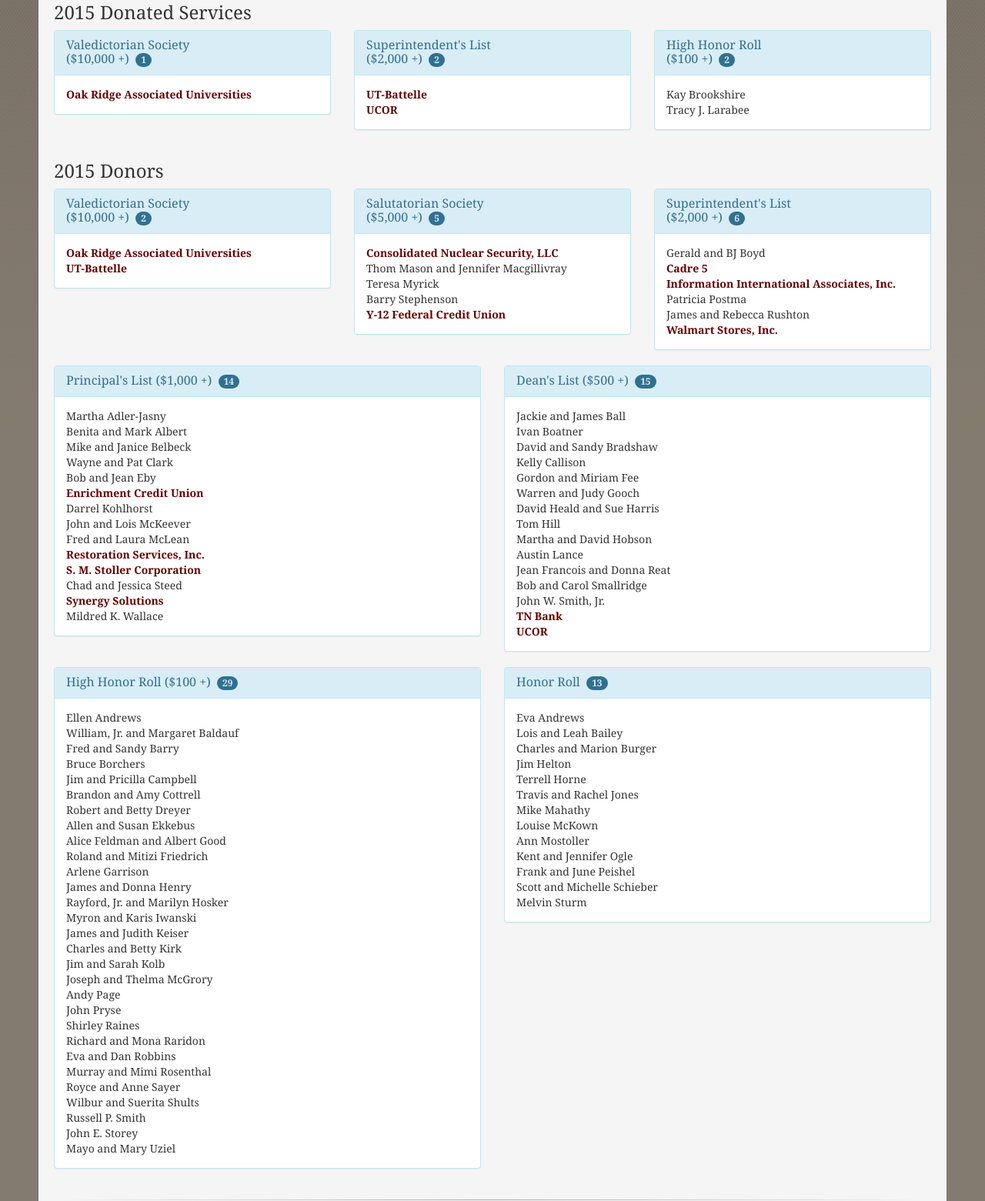
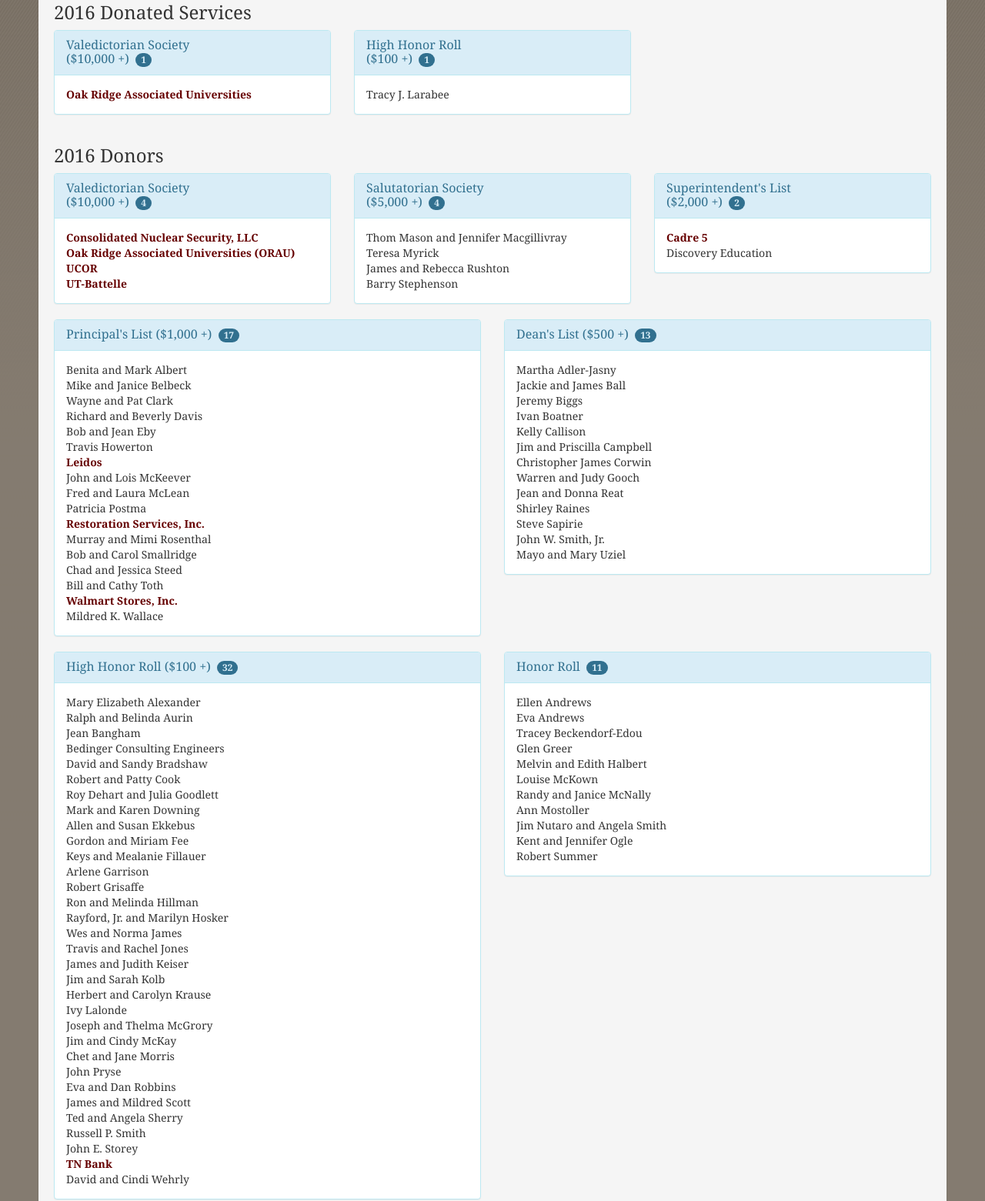
Before and after one commit to csteed/orpsef, a plain HTML site: page donors.html in a window 1280 px wide. Shown: the part 387-1948 px from the top of the page at 77% size. Drawn offline with nearby package versions, Linux system fonts and the light colour scheme.

Commit message:
updated donors

```diff
--- a/donors.html
+++ b/donors.html
@@ -74,14 +74,14 @@
     <div class="container">
       <div class="content">
         <div class="page-header">
-          <h1>ORPSEF <small>2015 Donations</small></h1>
+          <h1>ORPSEF <small>2016 Donations</small></h1>
         </div>
 
         <div class="jumbotron" style="background-color: #D9EDF7">
             <p class="lead">The Foundation’s operating costs are fully funded by the Board Members and income from investments. Therefore, <strong>every</strong> dollar donated <strong>directly</strong> impacts and enhances public education in Oak Ridge.</p>
         </div>
 
-        <h3>2015 Donated Services</h3>
+        <h3>2016 Donated Services</h3>
         <div class="row">
           <div class="col-md-4">
             <div class="panel panel-info">
@@ -93,24 +93,13 @@
               </div>
             </div>
           </div>
+
           <div class="col-md-4">
             <div class="panel panel-info">
               <div class="panel-heading">
-                <h3 class="panel-title">Superintendent's List<br>($2,000 +)&nbsp;&nbsp;<span class="badge">2</span></h3>
+                <h3 class="panel-title">High Honor Roll<br>($100 +)&nbsp;&nbsp;<span class="badge">1</span></h3>
               </div>
               <div class="panel-body">
-                <a href="http://www.ut-battelle.org/" title="UT-Battelle web site" target="_blank">UT-Battelle</a><br>
-                <a href="http://www.ucor.com/" title="UCOR Website" target="_blank">UCOR</a>
-              </div>
-            </div>
-          </div>
-          <div class="col-md-4">
-            <div class="panel panel-info">
-              <div class="panel-heading">
-                <h3 class="panel-title">High Honor Roll<br>($100 +)&nbsp;&nbsp;<span class="badge">2</span></h3>
-              </div>
-              <div class="panel-body">
-                Kay Brookshire<br>
                 Tracy J. Larabee
               </div>
             </div>
@@ -118,15 +107,17 @@
         </div>
 
 
-        <h3>2015 Donors</h3>
+        <h3>2016 Donors</h3>
         <div class="row">
           <div class="col-md-4">
             <div class="panel panel-info">
               <div class="panel-heading">
-                <h3 class="panel-title">Valedictorian Society<br>($10,000 +)&nbsp;&nbsp;<span class="badge">2</span></h3>
+                <h3 class="panel-title">Valedictorian Society<br>($10,000 +)&nbsp;&nbsp;<span class="badge">4</span></h3>
               </div>
               <div class="panel-body">
-                <a target="_blank" href="http://www.orau.org">Oak Ridge Associated Universities</a><br>
+                <a target="_blank" href="http://cns-llc.us/" title="CNS, LLC Website">Consolidated Nuclear Security, LLC</a><br>
+                <a target="_blank" href="http://www.orau.org">Oak Ridge Associated Universities (ORAU)</a><br>
+                <a href="http://www.ucor.com/" title="UCOR Website" target="_blank">UCOR</a><br>
                 <a href="http://www.ut-battelle.org/" title="UT-Battelle web site" target="_blank">UT-Battelle</a>
               </div>
             </div>
@@ -134,29 +125,30 @@
           <div class="col-md-4">
             <div class="panel panel-info">
               <div class="panel-heading">
-                <h3 class="panel-title">Salutatorian Society<br>($5,000 +)&nbsp;&nbsp;<span class="badge">5</span></h3>
+                <h3 class="panel-title">Salutatorian Society<br>($5,000 +)&nbsp;&nbsp;<span class="badge">4</span></h3>
               </div>
               <div class="panel-body">
-                <a target="_blank" href="http://cns-llc.us/" title="CNS, LLC Website">Consolidated Nuclear Security, LLC</a><br>
                 Thom Mason and Jennifer Macgillivray<br>
                 Teresa Myrick<br>
-                Barry Stephenson<br>
-                <a href="https://www.y12fcu.org/" title="Y-12 Federal Credit Union web site" target="_blank">Y-12 Federal Credit Union</a>
+                James and Rebecca Rushton<br>
+                Barry Stephenson
+                <!-- <a href="https://www.y12fcu.org/" title="Y-12 Federal Credit Union web site" target="_blank">Y-12 Federal Credit Union</a> -->
               </div>
             </div>
           </div>
           <div class="col-md-4">
             <div class="panel panel-info">
               <div class="panel-heading">
-                <h3 class="panel-title">Superintendent's List<br>($2,000 +)&nbsp;&nbsp;<span class="badge">6</span></h3>
+                <h3 class="panel-title">Superintendent's List<br>($2,000 +)&nbsp;&nbsp;<span class="badge">2</span></h3>
               </div>
               <div class="panel-body">
-                Gerald and BJ Boyd<br>
                 <a href="http://www.cadre5.com" target="_blank">Cadre 5</a><br>
+                Discovery Education
+                <!-- Gerald and BJ Boyd<br>
                 <a href="http://www.iiaweb.com/" target="_blank">Information International Associates, Inc.</a><br>
                 Patricia Postma<br>
                 James and Rebecca Rushton<br>
-                <a href="http://corporate.walmart.com/" target="_blank" title="Walmart Corporate Website">Walmart Stores, Inc.</a>
+                <a href="http://corporate.walmart.com/" target="_blank" title="Walmart Corporate Website">Walmart Stores, Inc.</a> -->
               </div>
             </div>
           </div>
@@ -165,23 +157,36 @@
           <div class="col-md-6">
             <div class="panel panel-info">
               <div class="panel-heading">
-                <h3 class="panel-title">Principal's List ($1,000 +)&nbsp;&nbsp;<span class="badge">14</span></h3>
+                <h3 class="panel-title">Principal's List ($1,000 +)&nbsp;&nbsp;<span class="badge">17</span></h3>
               </div>
               <div class="panel-body">
-                Martha Adler-Jasny<br>
                 Benita and Mark Albert<br>
                 Mike and Janice Belbeck<br>
                 Wayne and Pat Clark<br>
+                Richard and Beverly Davis<br>
                 Bob and Jean Eby<br>
-                <a href="https://www.enrichmentfcu.org/" title="Enrichment Federal Credit Union web site" target="_blank">Enrichment Credit Union</a><br>
+                Travis Howerton<br>
+                <a href="https://www.leidos.com/" target="_blank" title="Leidos Website">Leidos</a><br>
+                John and Lois McKeever<br>
+                Fred and Laura McLean<br>
+                Patricia Postma<br>
+                <a href="http://www.rsienv.com/" title="RSI Restoration Services, Inc. web site" target="_blank">Restoration Services, Inc.</a><br>
+                Murray and Mimi Rosenthal<br>
+                Bob and Carol Smallridge<br>
+                Chad and Jessica Steed<br>
+                Bill and Cathy Toth<br>
+                <a href="http://corporate.walmart.com/" target="_blank" title="Walmart Corporate Website">Walmart Stores, Inc.</a><br>
+                Mildred K. Wallace
+
+                <!-- <a href="https://www.enrichmentfcu.org/" title="Enrichment Federal Credit Union web site" target="_blank">Enrichment Credit Union</a><br>
                 Darrel Kohlhorst<br>
                 John and Lois McKeever<br>
                 Fred and Laura McLean<br>
-                <a href="http://www.rsienv.com/" title="RSI Restoration Services, Inc. web site" target="_blank">Restoration Services, Inc.</a><br>
+
                 <a href="http://www.stoller.com/about/" title="S.M. Stoller Website" target="_blank">S. M. Stoller Corporation</a><br>
                 Chad and Jessica Steed<br>
                 <a href="http://ssi-synergy.com/" target="_blank">Synergy Solutions</a><br>
-                Mildred K. Wallace
+                Mildred K. Wallace -->
               </div>
             </div>
           </div>
@@ -189,10 +194,23 @@
           <div class="col-md-6">
             <div class="panel panel-info">
               <div class="panel-heading">
-                <h3 class="panel-title">Dean's List ($500 +)&nbsp;&nbsp;<span class="badge">15</span></h3>
+                <h3 class="panel-title">Dean's List ($500 +)&nbsp;&nbsp;<span class="badge">13</span></h3>
               </div>
               <div class="panel-body">
+                Martha Adler-Jasny<br>
                 Jackie and James Ball<br>
+                Jeremy Biggs<br>
+                Ivan Boatner<br>
+                Kelly Callison<br>
+                Jim and Priscilla Campbell<br>
+                Christopher James Corwin<br>
+                Warren and Judy Gooch<br>
+                Jean and Donna Reat<br>
+                Shirley Raines<br>
+                Steve Sapirie<br>
+                John W. Smith, Jr.<br>
+                Mayo and Mary Uziel
+                <!-- Jackie and James Ball<br>
                 Ivan Boatner<br>
                 David and Sandy Bradshaw<br>
                 Kelly Callison<br>
@@ -205,8 +223,7 @@
                 Jean Francois and Donna Reat<br>
                 Bob and Carol Smallridge<br>
                 John W.&nbsp;Smith, Jr.<br>
-                <a href="https://www.tnbank.net/" title="TN Bank Website" target="_blank">TN Bank</a><br>
-                <a href="http://www.ucor.com/" title="UCOR Website" target="_blank">UCOR</a>
+                <a href="https://www.tnbank.net/" title="TN Bank Website" target="_blank">TN Bank</a> -->
               </div>
             </div>
           </div>
@@ -217,10 +234,42 @@
           <div class="col-md-6">
             <div class="panel panel-info">
               <div class="panel-heading">
-                <h3 class="panel-title">High Honor Roll ($100 +)&nbsp;&nbsp;<span class="badge">29</span></h3>
+                <h3 class="panel-title">High Honor Roll ($100 +)&nbsp;&nbsp;<span class="badge">32</span></h3>
               </div>
               <div class="panel-body">
-                Ellen Andrews<br>
+                Mary Elizabeth Alexander<br>
+                Ralph and Belinda Aurin<br>
+                Jean Bangham<br>
+                Bedinger Consulting Engineers<br>
+                David and Sandy Bradshaw<br>
+                Robert and Patty Cook<br>
+                Roy Dehart and Julia Goodlett<br>
+                Mark and Karen Downing<br>
+                Allen and Susan Ekkebus<br>
+                Gordon and Miriam Fee<br>
+                Keys and Mealanie Fillauer<br>
+                Arlene Garrison<br>
+                Robert Grisaffe<br>
+                Ron and Melinda Hillman<br>
+                Rayford, Jr. and Marilyn Hosker<br>
+                Wes and Norma James<br>
+                Travis and Rachel Jones<br>
+                James and Judith Keiser<br>
+                Jim and Sarah Kolb<br>
+                Herbert and Carolyn Krause<br>
+                Ivy Lalonde<br>
+                Joseph and Thelma McGrory<br>
+                Jim and Cindy McKay<br>
+                Chet and Jane Morris<br>
+                John Pryse<br>
+                Eva and Dan Robbins<br>
+                James and Mildred Scott<br>
+                Ted and Angela Sherry<br>
+                Russell P. Smith<br>
+                John E. Storey<br>
+                <a href="https://www.tnbank.net/" title="TN Bank Website" target="_blank">TN Bank</a><br>
+                David and Cindi Wehrly
+                <!-- Ellen Andrews<br>
                 William, Jr.&nbsp;and Margaret Baldauf<br>
                 Fred and Sandy Barry<br>
                 Bruce Borchers<br>
@@ -248,17 +297,28 @@
                 Wilbur and Suerita Shults<br>
                 Russell P.&nbsp;Smith<br>
                 John E.&nbsp;Storey<br>
-                Mayo and Mary Uziel
+                Mayo and Mary Uziel -->
               </div>
             </div>
           </div>
           <div class="col-md-6">
             <div class="panel panel-info">
               <div class="panel-heading">
-                <h3 class="panel-title">Honor Roll&nbsp;&nbsp;<span class="badge">13</span></h3>
+                <h3 class="panel-title">Honor Roll&nbsp;&nbsp;<span class="badge">11</span></h3>
               </div>
               <div class="panel-body">
+                Ellen Andrews<br>
                 Eva Andrews<br>
+                Tracey Beckendorf-Edou<br>
+                Glen Greer<br>
+                Melvin and Edith Halbert<br>
+                Louise McKown<br>
+                Randy and Janice McNally<br>
+                Ann Mostoller<br>
+                Jim Nutaro and Angela Smith<br>
+                Kent and Jennifer Ogle<br>
+                Robert Summer
+                <!-- Eva Andrews<br>
                 Lois and Leah Bailey<br>
                 Charles and Marion Burger<br>
                 Jim Helton<br>
@@ -270,7 +330,7 @@
                 Kent and Jennifer Ogle<br>
                 Frank and June Peishel<br>
                 Scott and Michelle Schieber<br>
-                Melvin Sturm
+                Melvin Sturm -->
               </div>
             </div>
           </div>
```
